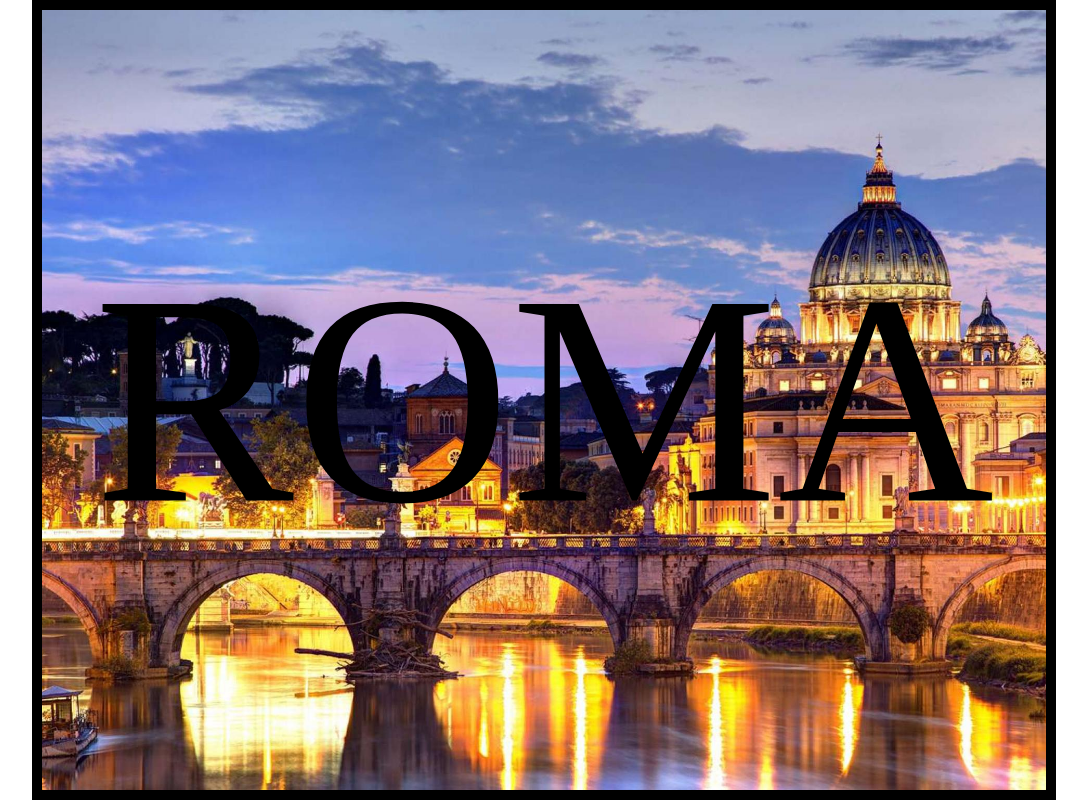
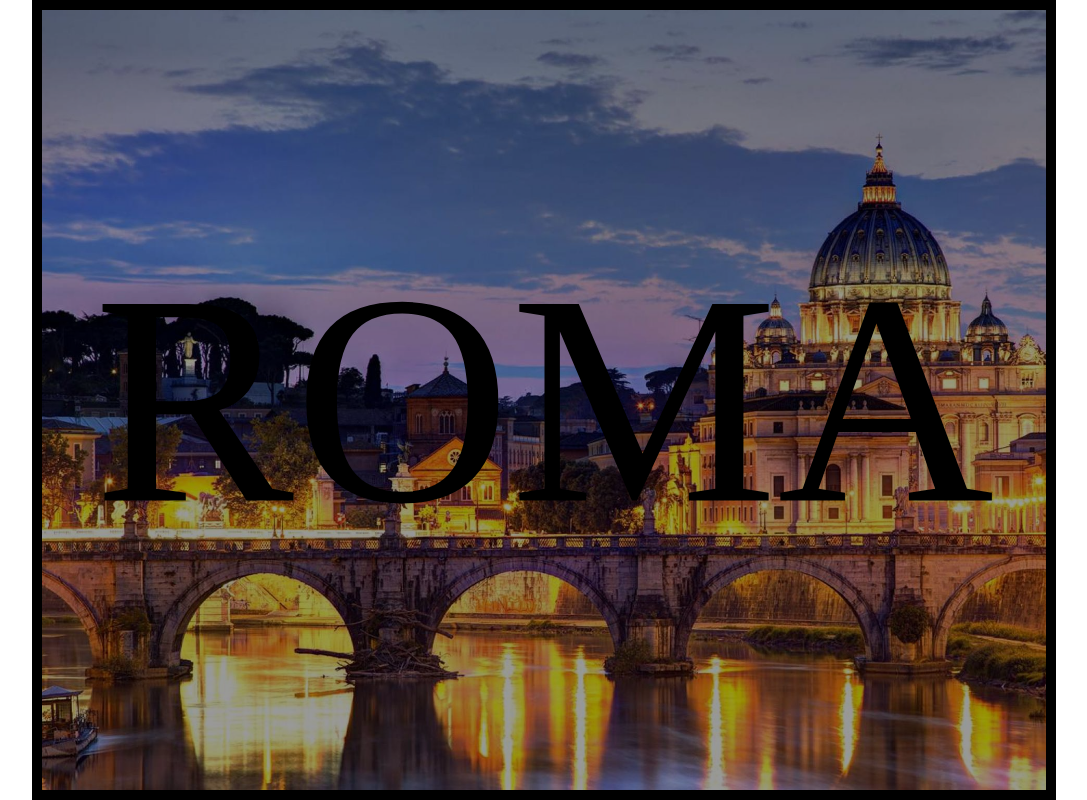
Before and after one commit to MATVEN/htmlcss-airbnb, a plain HTML site: page index.html in a window 1280 px wide. Shown: the whole page, without its empty margins (96-1183 px from the left). Drawn offline with Linux system fonts and the light colour scheme.

Commit message:
add opacity

```diff
--- a/css/main.css
+++ b/css/main.css
@@ -13,9 +13,6 @@
 
 /* city style */
 .city{
-  background: url("../img/roma1.jpg");
-  background-size:cover;
-  background-repeat: no-repeat;
   width: 80%;
   height: 100%;
   margin: 0 auto;
@@ -23,8 +20,23 @@
   position: relative;
 }
 
+.city.rome{
+  background: url("../img/roma1.jpg");
+  background-size:cover;
+  background-repeat: no-repeat;
+}
+
+.opacity{
+  background-color: rgba(0, 0, 0, 0.4);
+  position: absolute;
+  top: 0;
+  left: 0;
+  width: 100%;
+  height: 100%
+}
+
 /* name style */
-.rome{
+.cityname{
   color: black;
   font-size: 300px;
   position: absolute;
--- a/index.html
+++ b/index.html
@@ -11,8 +11,10 @@
 <div class="container">
 
 <!-- blocco rome -->
-  <div class="city">
-    <span class="rome">ROMA</span>
+  <div class="city rome">
+    <div class="opacity">
+      <span class="cityname">ROMA</span>
+    </div>
   </div>
 
 <!-- blocco copeneghen -->
```
